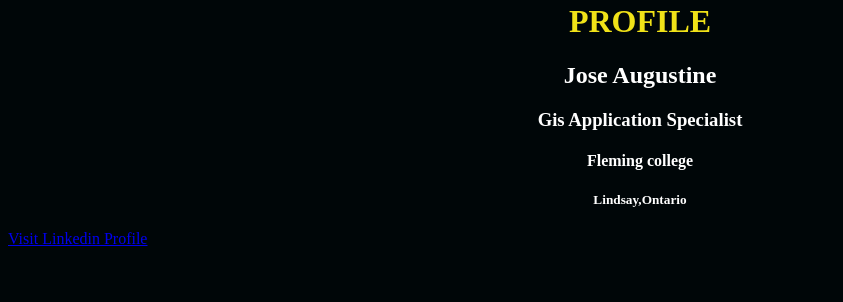
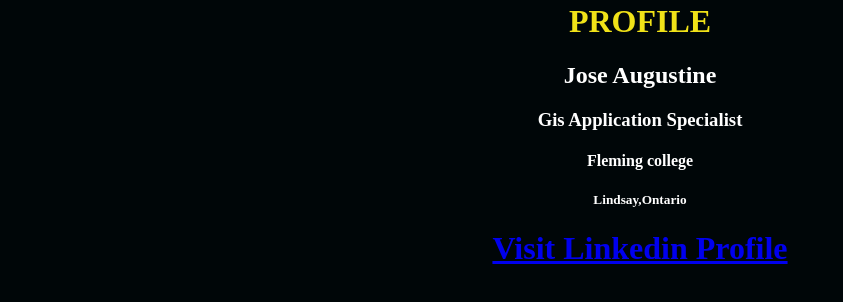
Before and after one commit to josefleming/josefleming.github.io, a plain HTML site: page index.html in a window 1280 px wide. Shown: the part 330-632 px from the top of the page, without its empty margins (0-843 px from the left). Drawn offline with Linux system fonts and the light colour scheme.

Commit message:
Update index.html

```diff
--- a/index.html
+++ b/index.html
@@ -10,7 +10,7 @@
 <h3>Gis Application Specialist</h3>
 <h4>Fleming college</h4>
 <h5>Lindsay,Ontario</h5>
-<a href="https://">Visit Linkedin Profile</a>
+    <h1><a href="https://www.linkedin.com/in/therealjose">Visit Linkedin Profile</a></h1>
 
 </body>
 </html>
```
